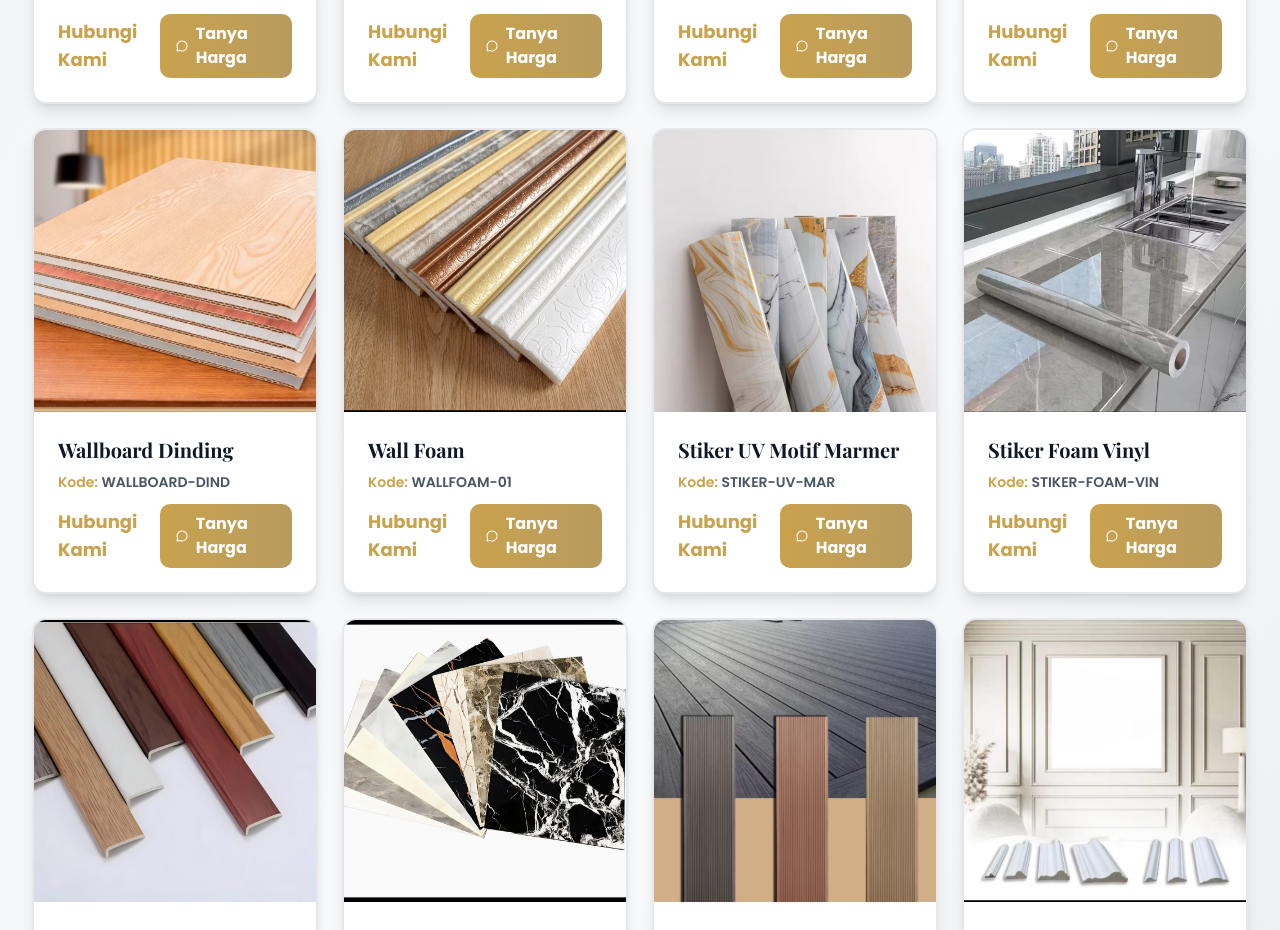
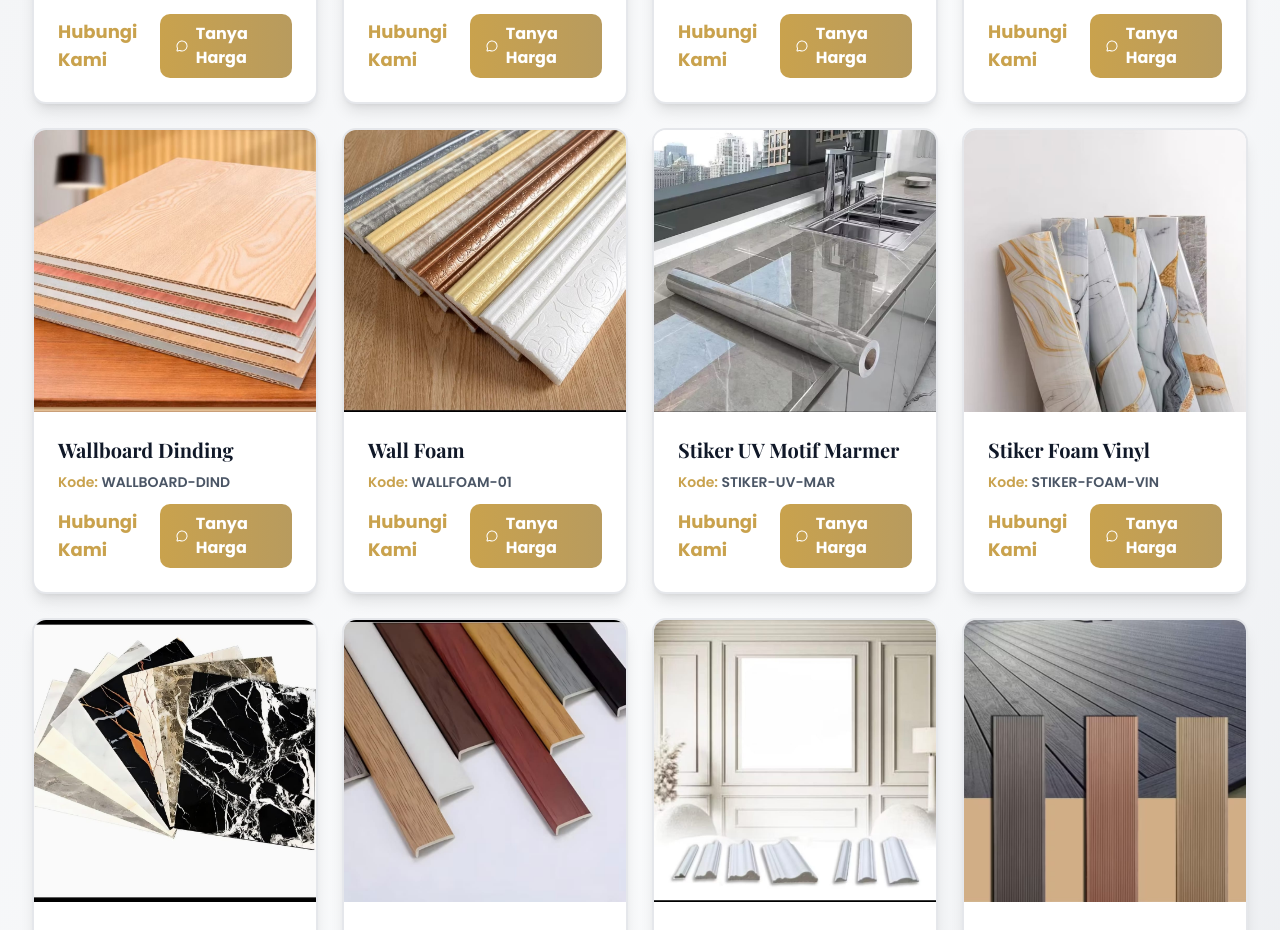
Before and after one commit to sirikotampan111-jpg/TerraDekor.co.id, a Next.js app: page /produk in a window 1280 px wide. Shown: the part 983-1913 px from the top of the page. Built offline with nearby package versions, Linux system fonts and the light colour scheme.

Commit message:
Update page.tsx

```diff
--- a/src/app/produk/page.tsx
+++ b/src/app/produk/page.tsx
@@ -21,13 +21,13 @@ const products = [
   { id: 4, name: 'Wallpaper 3D Dinding', category: 'wall-finishing', code: 'WALLPAPER-3D', price: 'Hubungi Kami', image: '/products/pd4.jpg' },
   { id: 5, name: 'Wallboard Dinding', category: 'wall-finishing', code: 'WALLBOARD-DIND', price: 'Hubungi Kami', image: '/products/pd5.jpg' },
   { id: 6, name: 'Wall Foam', category: 'wall-finishing', code: 'WALLFOAM-01', price: 'Hubungi Kami', image: '/products/pd6.jpg' },
-  { id: 7, name: 'Stiker UV Motif Marmer', category: 'wall-finishing', code: 'STIKER-UV-MAR', price: 'Hubungi Kami', image: '/products/pd7.jpg' },
-  { id: 8, name: 'Stiker Foam Vinyl', category: 'wall-finishing', code: 'STIKER-FOAM-VIN', price: 'Hubungi Kami', image: '/products/pd8.jpg' },
-  { id: 9, name: 'UV PVC Marmer', category: 'wall-finishing', code: 'UV-PVC-MARMER', price: 'Hubungi Kami', image: '/products/pd9.jpg' },
-  { id: 10, name: 'List Wall Border PVC', category: 'wall-finishing', code: 'LIST-BORDER-PVC', price: 'Hubungi Kami', image: '/products/pd10.jpg' },
-  { id: 11, name: 'List Moulding', category: 'wall-finishing', code: 'LIST-MOULDING', price: 'Hubungi Kami', image: '/products/pd11.jpg' },
+  { id: 7, name: 'Stiker UV Motif Marmer', category: 'wall-finishing', code: 'STIKER-UV-MAR', price: 'Hubungi Kami', image: '/products/pd8.jpg' },
+  { id: 8, name: 'Stiker Foam Vinyl', category: 'wall-finishing', code: 'STIKER-FOAM-VIN', price: 'Hubungi Kami', image: '/products/pd7.jpg' },
+  { id: 9, name: 'UV PVC Marmer', category: 'wall-finishing', code: 'UV-PVC-MARMER', price: 'Hubungi Kami', image: '/products/pd10.jpg' },
+  { id: 10, name: 'List Wall Border PVC', category: 'wall-finishing', code: 'LIST-BORDER-PVC', price: 'Hubungi Kami', image: '/products/pd9.jpg' },
+  { id: 11, name: 'List Moulding', category: 'wall-finishing', code: 'LIST-MOULDING', price: 'Hubungi Kami', image: '/products/pd12.jpg' },
 
-  { id: 12, name: 'WPC Decking', category: 'flooring-exterior', code: 'WPC-DECKING', price: 'Hubungi Kami', image: '/products/pd12.jpg' },
+  { id: 12, name: 'WPC Decking', category: 'flooring-exterior', code: 'WPC-DECKING', price: 'Hubungi Kami', image: '/products/pd11.jpg' },
   { id: 13, name: 'Lantai Vinyl', category: 'flooring-exterior', code: 'LANTAI-VINYL', price: 'Hubungi Kami', image: '/products/pd13.jpg' },
   { id: 14, name: 'Lantai SPC', category: 'flooring-exterior', code: 'LANTAI-SPC', price: 'Hubungi Kami', image: '/products/pd14.jpg' },
 
```
